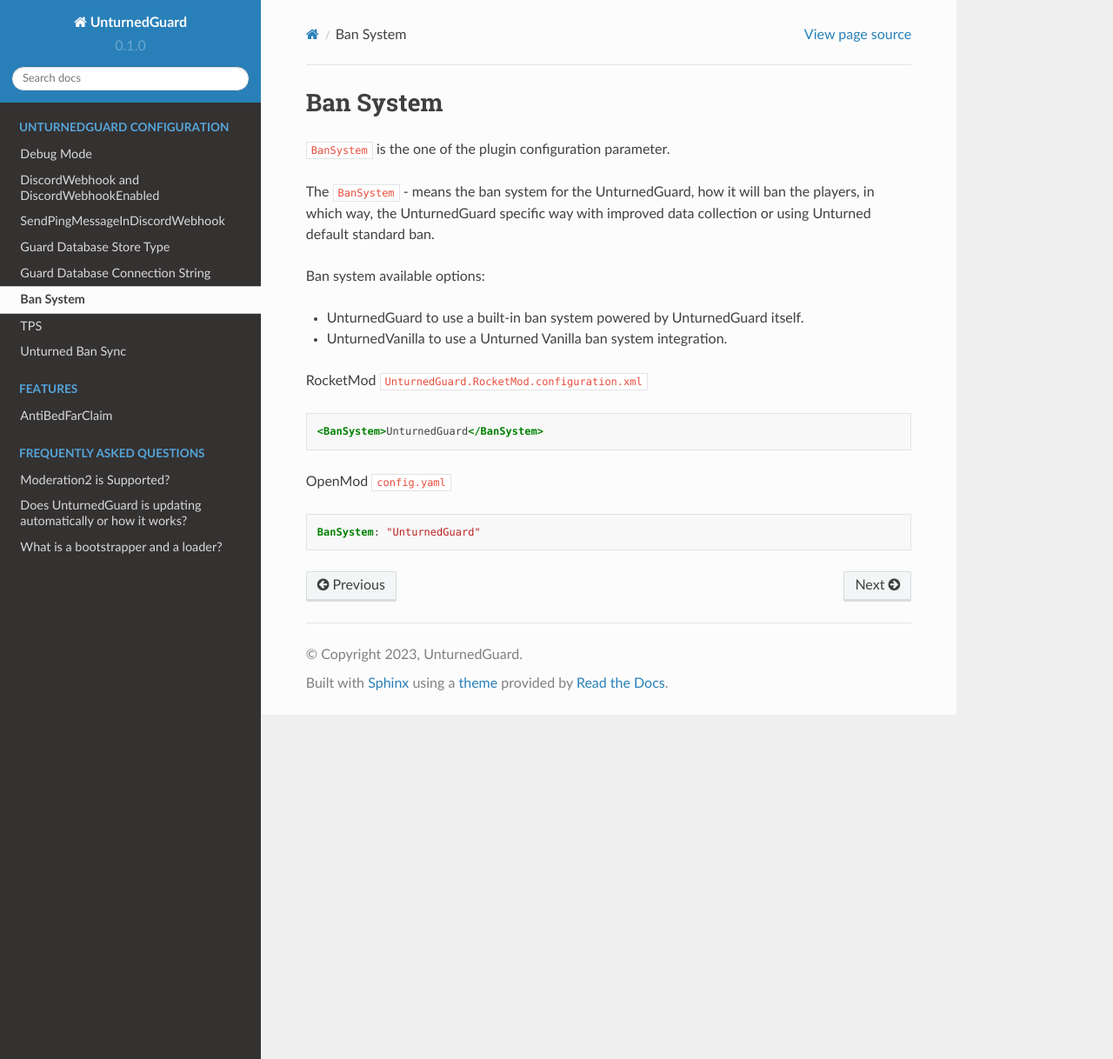
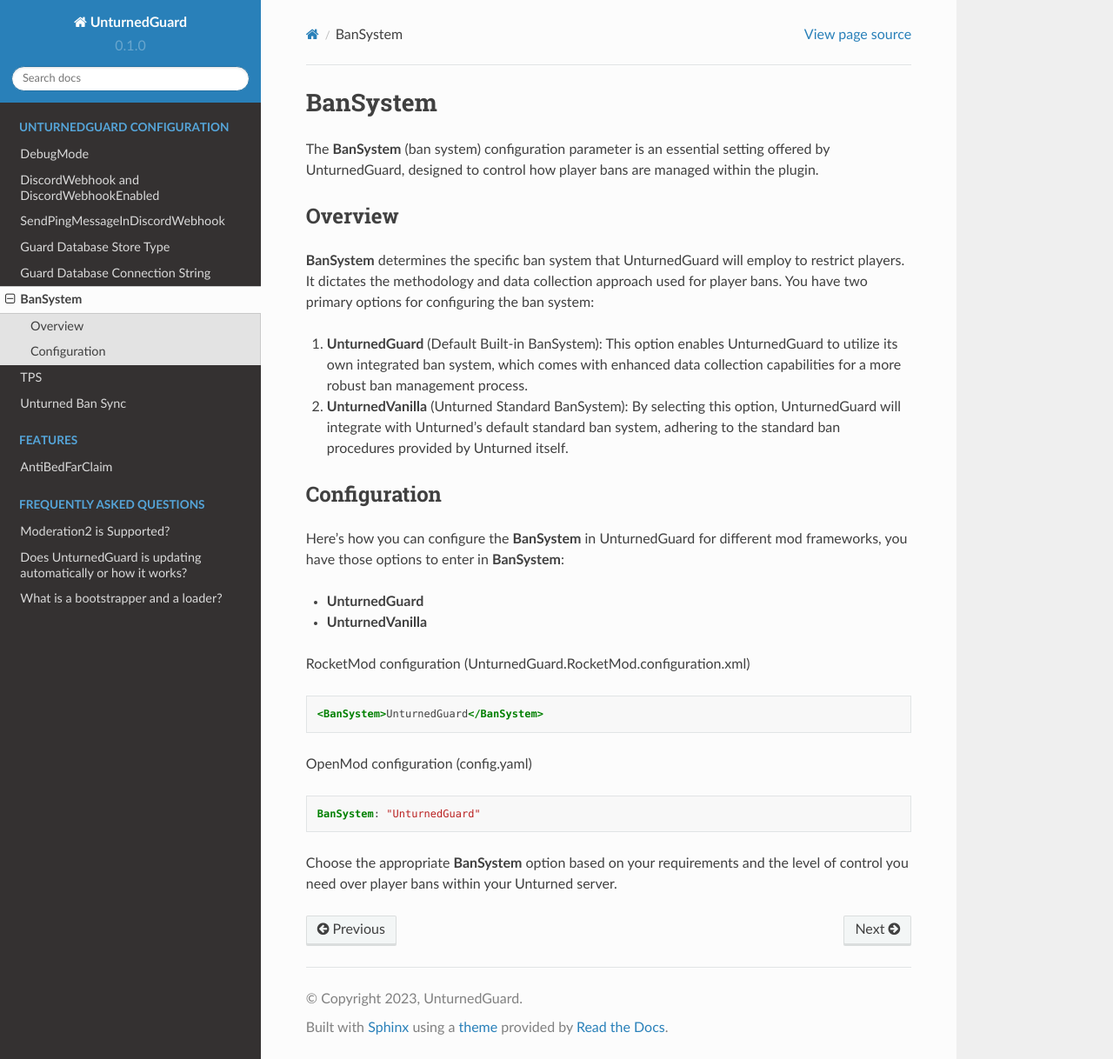
Before and after one commit to UnturnedGuard/UnturnedGuard-docs, a Sphinx documentation site: the page built from docs/source/unturnedguard-configuration/ban-system.rst, in a window 1280 px wide and 1218 px high. Shown: the whole window at 87% size. Built offline with Sphinx 7.4.7 and the Read the Docs theme 2.0.0, drawn with Linux system fonts in a browser that asks for light colours; pages that are not in the unit, such as notebooks, are missing from menus.

Commit message:
Update docs

```diff
--- a/docs/source/unturnedguard-configuration/ban-system.rst
+++ b/docs/source/unturnedguard-configuration/ban-system.rst
@@ -1,26 +1,37 @@
-Ban System
+BanSystem
 ==========
 
-``BanSystem`` is the one of the plugin configuration parameter.
+The **BanSystem** (ban system) configuration parameter is an essential setting offered by UnturnedGuard, designed to control how player bans are managed within the plugin.
 
-The ``BanSystem`` - means the ban system for the UnturnedGuard, how it will ban the players, in which way, the UnturnedGuard specific way with improved data collection or using Unturned default standard ban.
+Overview
+********
 
-Ban system available options:
+**BanSystem** determines the specific ban system that UnturnedGuard will employ to restrict players. It dictates the methodology and data collection approach used for player bans. You have two primary options for configuring the ban system:
 
-- UnturnedGuard to use a built-in ban system powered by UnturnedGuard itself.
+1. **UnturnedGuard** (Default Built-in BanSystem): This option enables UnturnedGuard to utilize its own integrated ban system, which comes with enhanced data collection capabilities for a more robust ban management process.
+2. **UnturnedVanilla** (Unturned Standard BanSystem): By selecting this option, UnturnedGuard will integrate with Unturned's default standard ban system, adhering to the standard ban procedures provided by Unturned itself.
 
-- UnturnedVanilla to use a Unturned Vanilla ban system integration.
+Configuration
+*************
+
+Here's how you can configure the **BanSystem** in UnturnedGuard for different mod frameworks, you have those options to enter in **BanSystem**:
+
+- **UnturnedGuard**
+- **UnturnedVanilla**
 
 
-RocketMod ``UnturnedGuard.RocketMod.configuration.xml``
+RocketMod configuration (UnturnedGuard.RocketMod.configuration.xml)
 
 .. code-block:: xml
 
 	<BanSystem>UnturnedGuard</BanSystem>
 
 
-OpenMod ``config.yaml``
+OpenMod configuration (config.yaml)
 
 .. code-block:: yaml
 
 	BanSystem: "UnturnedGuard"
+
+
+Choose the appropriate **BanSystem** option based on your requirements and the level of control you need over player bans within your Unturned server.
```
Also changed, not shown: docs/source/unturnedguard-configuration/debug-mode.rst (+17 -5 lines).
